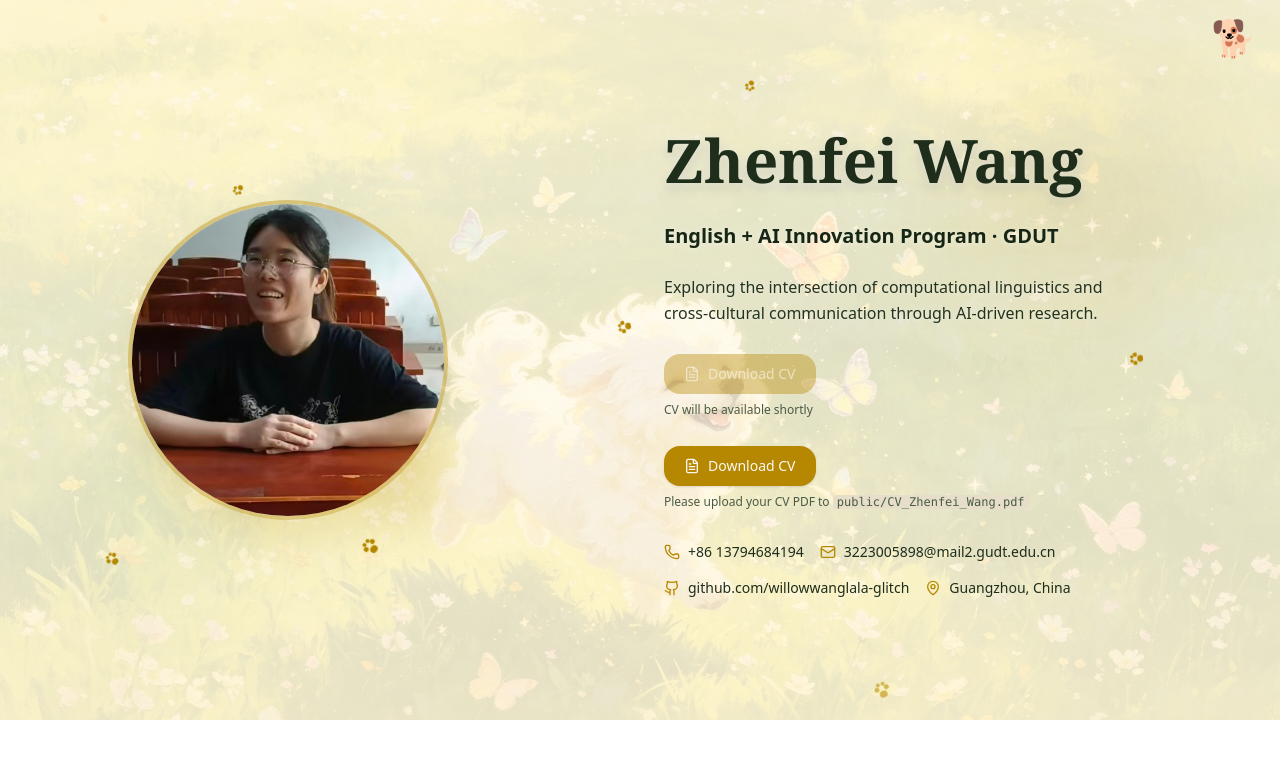
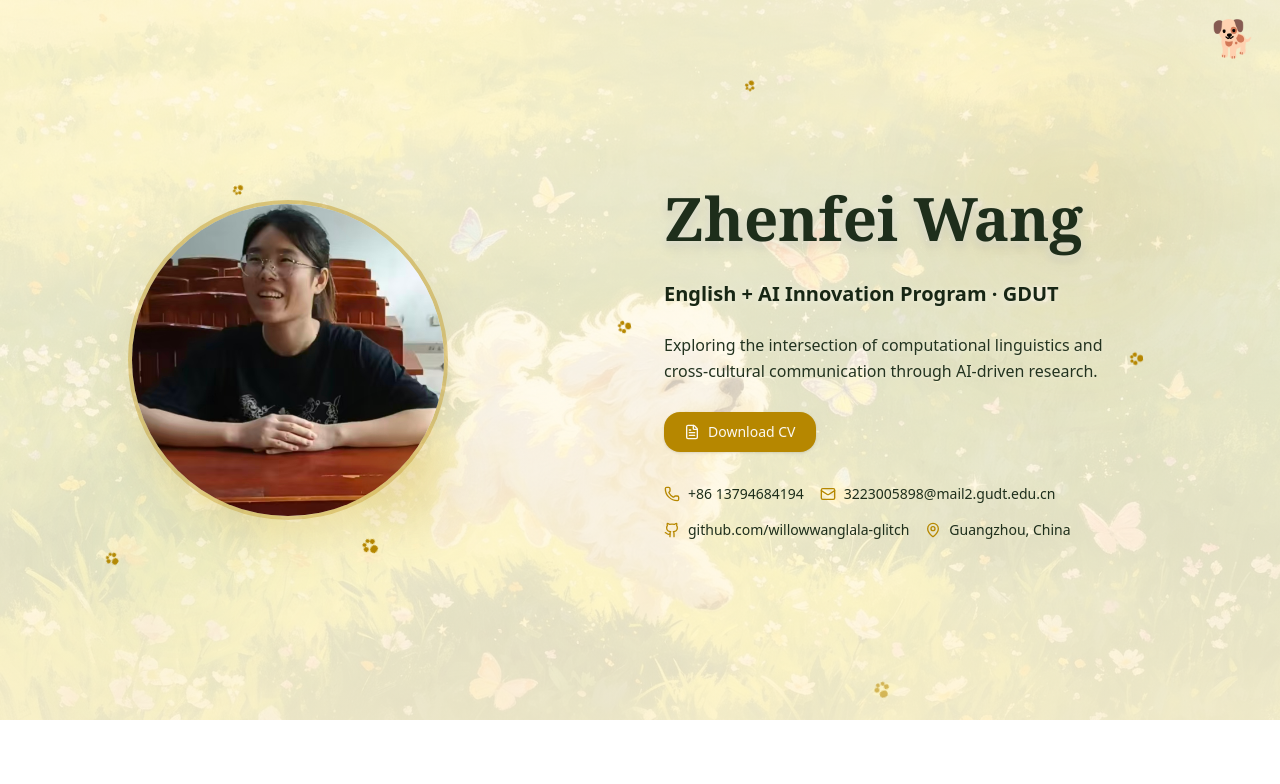
Before and after one commit to willowwanglala-glitch/academic-portfolio, a React (Vite) app: page / in a window 1280 px wide. Shown: the top 784 px of the page. Built offline with nearby package versions, Linux system fonts and the light colour scheme.

Commit message:
fix: restore Download CV button with correct PDF path

```diff
--- a/src/components/HeroSection.tsx
+++ b/src/components/HeroSection.tsx
@@ -75,7 +75,7 @@ export default function HeroSection() {
           </div>
         </div>
 
-        {/* Content without card background - pure text with shadow for readability on illustration */}
+        {/* Content */}
         <div className="reveal reveal-right space-y-6 text-center md:text-left">
           <h1 className="text-4xl md:text-5xl lg:text-6xl font-serif font-bold text-foreground leading-tight drop-shadow-lg" style={{ textShadow: "0 2px 8px rgba(255,255,255,0.6)" }}>
             Zhenfei Wang
@@ -87,32 +87,16 @@ export default function HeroSection() {
             Exploring the intersection of computational linguistics and cross-cultural communication through AI-driven research.
           </p>
 
-          {/* Download CV button — currently disabled until PDF is uploaded */}
-          <div className="pt-1">
-            <button
-              disabled
-              className="inline-flex items-center gap-2 bg-primary/40 text-primary-foreground/60 px-5 py-2.5 rounded-xl font-medium text-sm cursor-not-allowed"
-              title="CV PDF coming soon"
-            >
-              <FileText size={16} />
-              Download CV
-            </button>
-            <p className="text-xs text-muted-foreground mt-2">
-              CV will be available shortly
-            </p>
-          </div>
+          {/* Download CV button */}
           <div className="pt-1">
             <a
-              href="/CV_Zhenfei_Wang.pdf"
+              href="/CV-Zhenfei%20Wang.pdf"
+              download="CV-Zhenfei Wang.pdf"
               className="inline-flex items-center gap-2 bg-primary text-primary-foreground px-5 py-2.5 rounded-xl font-medium text-sm shadow-sm hover:shadow-md hover:scale-[1.02] transition-all duration-300"
             >
               <FileText size={16} />
               Download CV
             </a>
-            <p className="text-xs text-muted-foreground mt-2">
-              {/* Placeholder hint — replace with actual PDF filename */}
-              Please upload your CV PDF to <code className="bg-muted px-1 rounded">public/CV_Zhenfei_Wang.pdf</code>
-            </p>
           </div>
 
           {/* Contact Info */}
```
Also changed, not shown: 2 other files (tests, documents, lock files or other folders).
